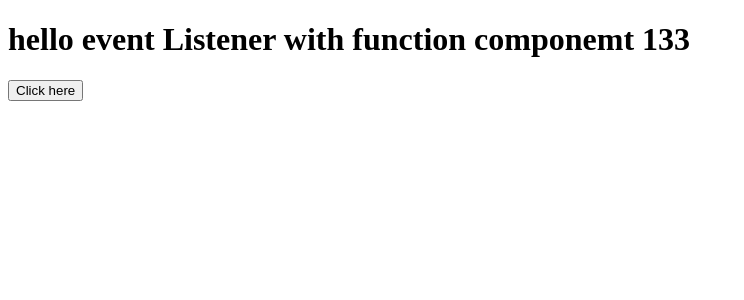
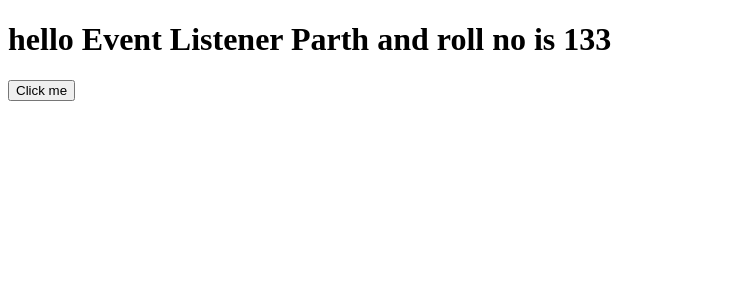
Before and after one commit to ParthPatel133/react-practise-01, a React (Create React App) app: page / in a window 1280 px wide. Shown: the top 300 px of the page, without its empty margins (0-744 px from the left). Built offline with nearby package versions, Linux system fonts and the light colour scheme.

Commit message:
setState

```diff
--- a/src/App.js
+++ b/src/App.js
@@ -1,6 +1,7 @@
 import React, { Component } from 'react'
 
 //function component
+/*
 function Student(props){
   // function handleClick(){
   //   console.log('button was clicked', this)
@@ -17,9 +18,11 @@ function Student(props){
     </div>
   )
 }
+*/
 
 
-/*
+
+
 //class component
 class Student extends Component{
   constructor(props){
@@ -32,19 +35,22 @@ class Student extends Component{
   }
 
   handleClick = () => {
-    console.log('button was clicked', this);
+     this.setState({
+       name: 'Tushar',
+       rollNo: 16
+     })
   }
 
   render(){
     return (
       <div>
-        <h1> hello Event Listener</h1>
+        <h1> hello Event Listener {this.state.name} and roll no is {this.state.rollNo}</h1>
         <button onClick={this.handleClick}> Click me</button>
       </div>
     )
   }
 }
-*/
+
 
 
 
```
